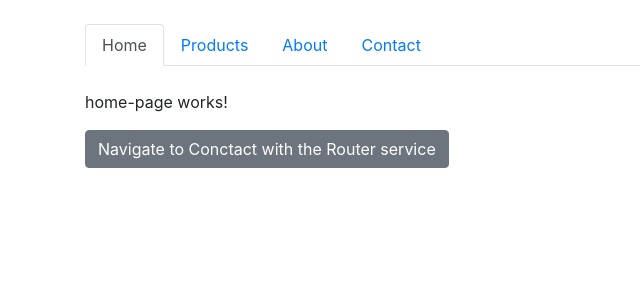
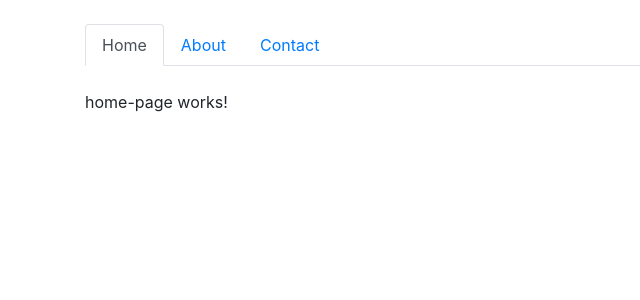
Before and after one commit to VienDinhCom/angular-examples, an Angular app: page / in a window 1280 px wide. Shown: the top 300 px of the page, without its empty margins (0-640 px from the left). Built offline with nearby package versions, Linux system fonts and the light colour scheme.

Commit message:
Refactor

```diff
--- a/src/app/app.component.html
+++ b/src/app/app.component.html
@@ -8,11 +8,6 @@
         routerLinkActive="active"
         [routerLinkActiveOptions]="{ exact: true }"
         >Home</a
-      >
-    </li>
-    <li class="nav-item">
-      <a class="nav-link" routerLink="/products" routerLinkActive="active"
-        >Products</a
       >
     </li>
     <li class="nav-item">
--- a/src/app/pages/home-page/home-page.component.html
+++ b/src/app/pages/home-page/home-page.component.html
@@ -1,5 +1 @@
 <p>home-page works!</p>
-
-<button class="btn btn-secondary" (click)="navigateToContactPage()">
-  Navigate to Conctact with the Router service
-</button>
--- a/src/app/pages/product-page/product-page.component.html
+++ /dev/null
@@ -1,9 +0,0 @@
-<p>products-page works!</p>
-
-<br />
-
-<h1 *ngIf="product">{{ product.name }}</h1>
-
-<br />
-
-<a class="btn btn-primary" routerLink="..">Navigate to Products Page</a>
--- a/src/app/pages/product-page/product-page.component.ts
+++ /dev/null
@@ -1,26 +0,0 @@
-import { Component, OnInit } from "@angular/core";
-import { productsData, Product } from "../../data/products.data";
-import { ActivatedRoute, Router } from "@angular/router";
-
-@Component({
-  selector: "app-product-page",
-  templateUrl: "./product-page.component.html",
-  styleUrls: ["./product-page.component.scss"]
-})
-export class ProductPageComponent implements OnInit {
-  product: Product;
-
-  constructor(private router: Router, private activatedRoute: ActivatedRoute) {
-    const product = productsData.find(({ id }) => {
-      return id === parseInt(this.activatedRoute.snapshot.params["id"]);
-    });
-
-    if (product) {
-      this.product = product;
-    } else {
-      this.router.navigate(["/404"]);
-    }
-  }
-
-  ngOnInit() {}
-}
--- a/src/app/pages/products-page/products-page.component.html
+++ /dev/null
@@ -1,11 +0,0 @@
-<p>products-page works!</p>
-
-<ul class="list-group">
-  <li
-    *ngFor="let product of products"
-    class="list-group-item"
-    (click)="navigateToProductPage(product.id)"
-  >
-    {{ product.name }}
-  </li>
-</ul>
--- a/src/app/pages/products-page/products-page.component.ts
+++ /dev/null
@@ -1,20 +0,0 @@
-import { Component, OnInit } from "@angular/core";
-import { productsData } from "../../data/products.data";
-import { Router } from "@angular/router";
-
-@Component({
-  selector: "app-products-page",
-  templateUrl: "./products-page.component.html",
-  styleUrls: ["./products-page.component.scss"]
-})
-export class ProductsPageComponent implements OnInit {
-  products = productsData;
-
-  constructor(private router: Router) {}
-
-  ngOnInit() {}
-
-  navigateToProductPage(productId: number) {
-    this.router.navigate([`/products/${productId}`]);
-  }
-}
```
Also changed, not shown: src/app/app.module.ts (+9 -5 lines), src/app/app.routes.ts (+0 -10 lines), src/app/pages/product-page/product-page.component.scss (deleted), src/app/pages/products-page/products-page.component.scss (deleted), 2 other files (tests, documents, lock files or other folders).
